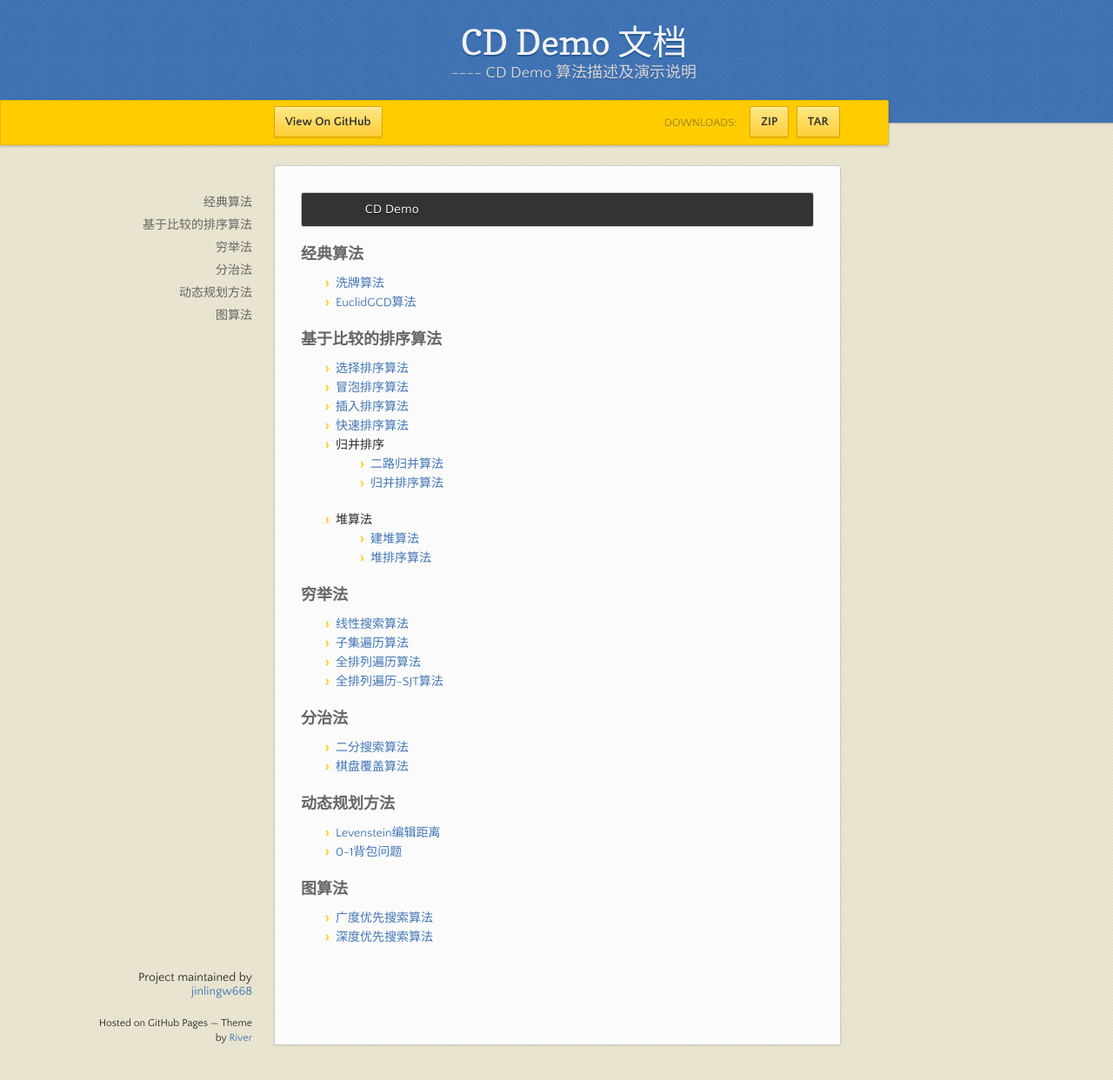
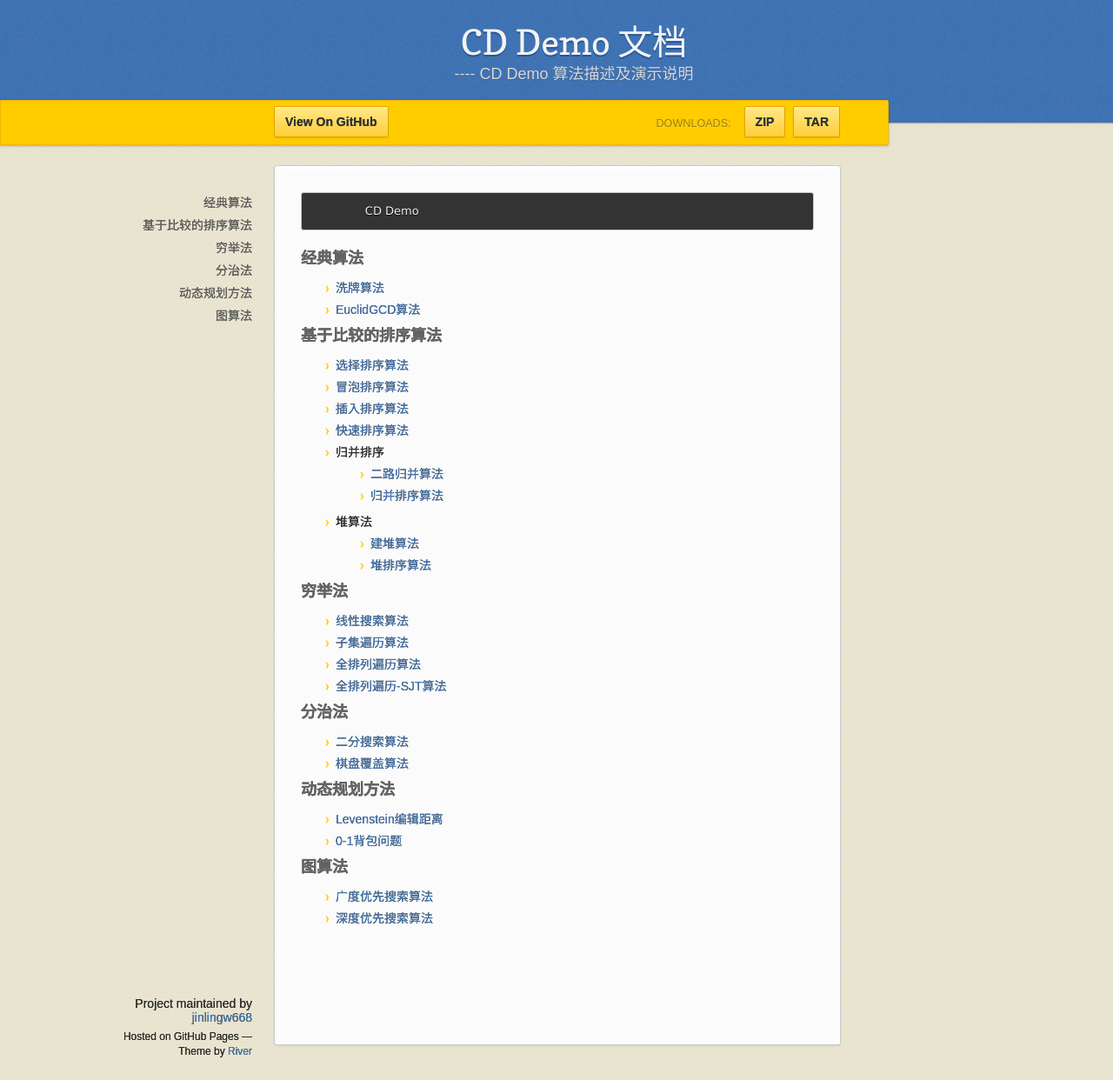
Before and after one commit to jinlingw668/jekyll_cddocs, a Jekyll site: the page built from index.md, in a window 1280 px wide and 1242 px high. Shown: the whole window at 87% size. Built offline with Jekyll 4.4.1, drawn with Linux system fonts in a browser that asks for light colours.

Commit message:
theme.scss changed

```diff
--- a/_sass/jekyll-theme-leap-day.scss
+++ b/_sass/jekyll-theme-leap-day.scss
@@ -8,12 +8,17 @@ by Matt Graham
 @import "rouge-base16-dark";
 
 body {
-  font:14px/22px 'Quattrocento Sans', "Helvetica Neue", Helvetica, Arial, sans-serif;
+  /* font-size/line-height*/
+  font:14px/25px  Arial,'Quattrocento Sans', "Helvetica Neue", Helvetica, sans-serif;
   color:#2b2b2b;
   font-weight:300;
   margin: 0px;
   padding:0px 0 20px 0px;
   background: url(../images/body-background.png) #eae6d1;
+
+  text-shadow:0 0 0px #2b2b2b !important; /*Make text clearer*/
+  -webkit-font-smoothing: antialiased; /*chrome、safari*/
+  -moz-osx-font-smoothing: grayscale;/*firefox*/
 }
 
 h1, h2, h3, h4, h5, h6 {
@@ -21,7 +26,17 @@ h1, h2, h3, h4, h5, h6 {
   margin:0 0 10px;
 }
 
+/* margin of "p, ul" changed seperately!
 p, ul, ol, table, pre, dl {
+  margin:0 0 20px;
+}
+*/
+
+p, ul{
+  margin:0 0 5px;
+}
+
+ol ,table, pre, dl {
   margin:0 0 20px;
 }
 
@@ -62,6 +77,7 @@ a small {
 
 ul{
   list-style-image:url('../images/bullet.png');
+  //list-style-type : circle
 }
 
 strong {
```
Also changed, not shown: assets/images/bullet - 副本.png (deleted), 1 other file.
